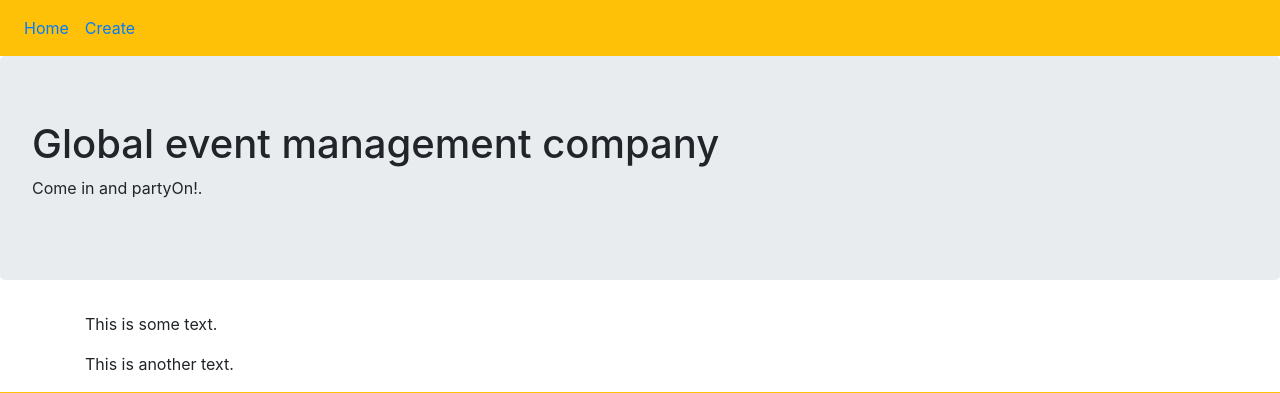
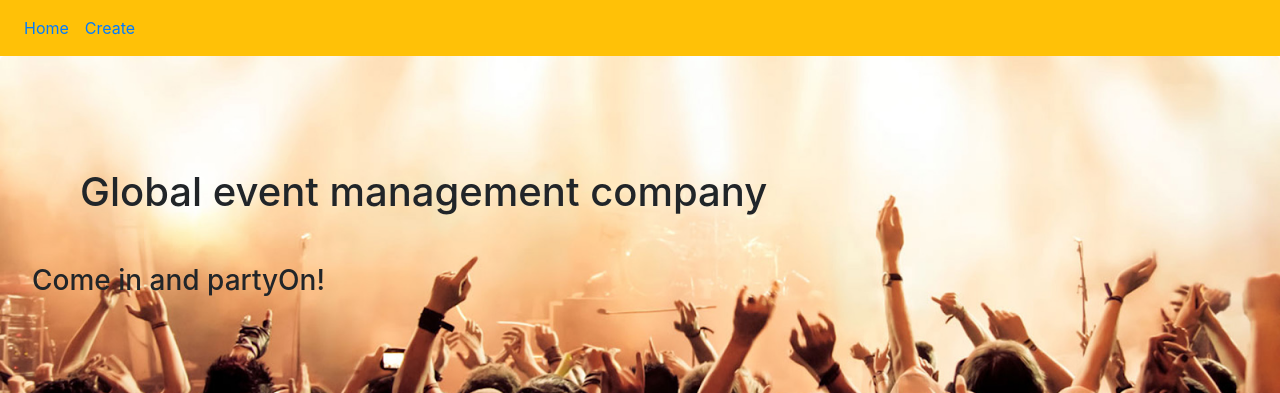
Before and after one commit to Scheyk/CFLMS-Kathrin-Schey-CodeReview13, a Symfony app: template Events/templates/events/index.html.twig in a window 1280 px wide. Shown: the top 393 px of the page. Run offline with Twig, Linux system fonts and the light colour scheme; the template is opened without the code that fills it, so the values that code supplies are empty; some libraries are stand-ins or nearby versions.

Commit message:
some style

```diff
--- a/Events/public/style.css
+++ b/Events/public/style.css
@@ -10,3 +10,9 @@
 textarea {
   resize: none;
 }
+
+.jumbotron {
+	height: 30em;
+	background-image: url('../img/hero.png');
+	background-size: cover;
+}
--- a/Events/templates/events/index.html.twig
+++ b/Events/templates/events/index.html.twig
@@ -8,8 +8,8 @@
 
 	{% for event in events %}
 		<div class="col-lg-6">
- 		<div class="card">
- 			<img class="img-fluid" src="" alt="img">
+ 		<div class="card mt-3">
+ 			<img class="img-fluid" src="../img/{{event.img}}" alt="img">
   			<div class="card-body">
   				{{event.name}}
   				{{event.description}}
--- a/Events/templates/footer.html.twig
+++ b/Events/templates/footer.html.twig
@@ -1,5 +1,5 @@
 <!-- Footer -->
-<footer class="page-footer font-small mdb-color lighten-3 pt-4 bg-warning">
+<footer class="page-footer font-small mdb-color lighten-3 pt-4 bg-warning mt-3">
 
   <!-- Footer Elements -->
   <div class="container">
--- a/Events/templates/header.html.twig
+++ b/Events/templates/header.html.twig
@@ -15,10 +15,13 @@
 
 <!-- the jumbotron -->
 <div class="jumbotron">
-  <h1>Global event management company</h1>
-  <p>Come in and partyOn!.</p>
+  <h1 class="m-5">Global event management company</h1>
+  <p class="h3">Come in and partyOn!</p>
 </div>
-<div class="container">
-  <p>This is some text.</p>
-  <p>This is another text.</p>
+<div class="container mb-3">
+    {% for message in app.flashes('notice') %}
+      <div class="alert alert-success">
+        {{ message }}
+      </div>
+    {% endfor %}
 </div>
```
Also changed, not shown: Events/public/img/1.jpg (added), Events/public/img/2.jpg (added), Events/public/img/3.jpg (added), Events/public/img/4.jpg (added), Events/public/img/hero.png (added), Events/public/img/httpscdn.kurier.atimg100271394102899930-10158214877818329-6637508486833130719-o-1280x1280.jpg (added).
